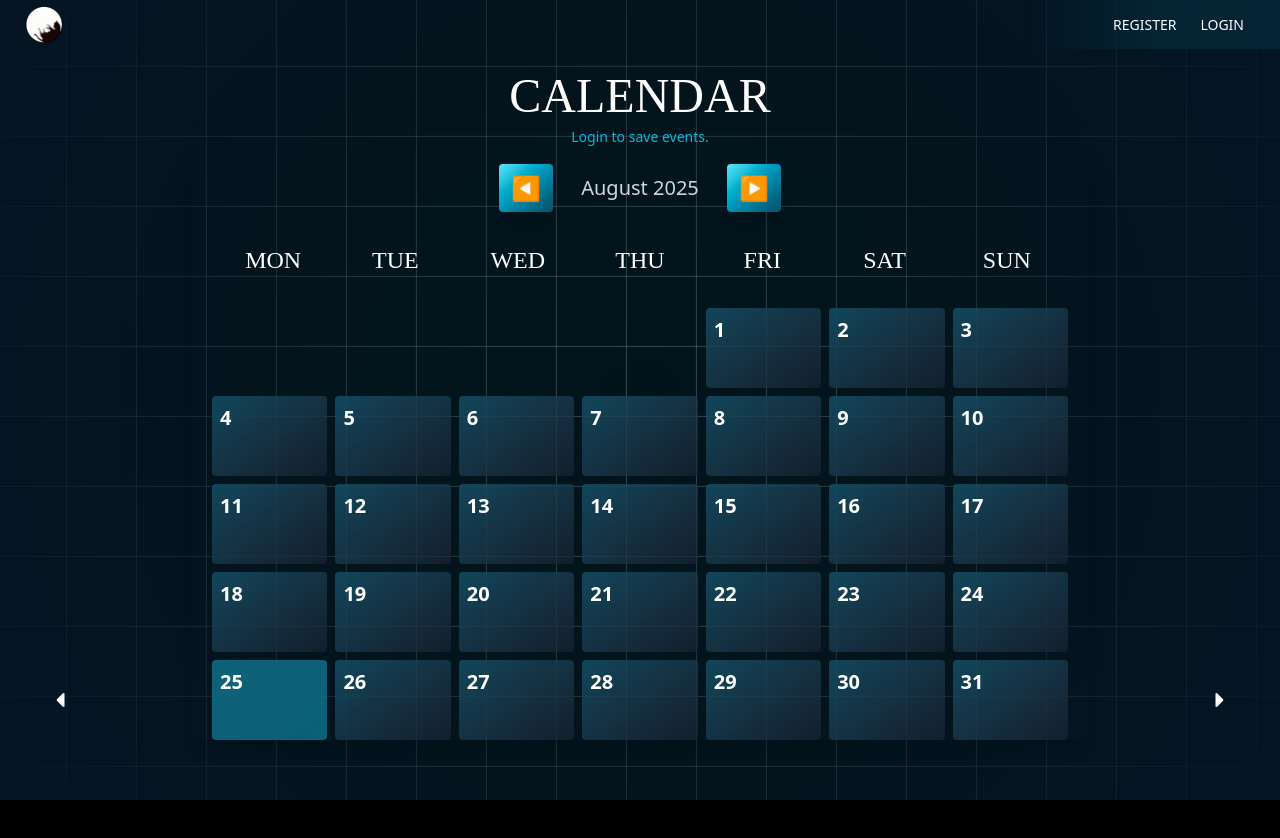
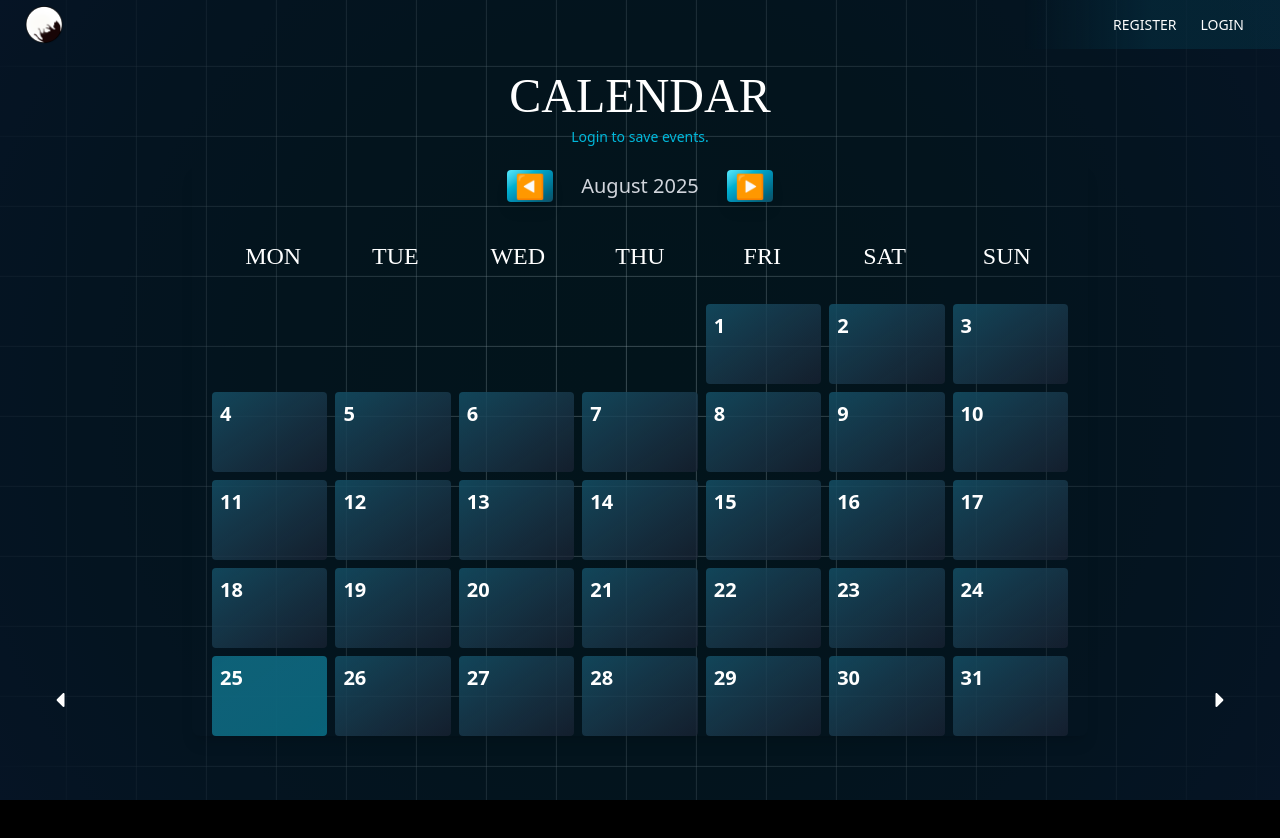
Before and after one commit to Zasmooncat/PortfolioWeb, a React (Vite) app: page /calendar in a window 1280 px wide. Shown: the top 838 px of the page. Built offline with nearby package versions, Linux system fonts and the light colour scheme; a web font is replaced by a local one.

Commit message:
final13 calendar fix

```diff
--- a/src/js/components/Calendar.jsx
+++ b/src/js/components/Calendar.jsx
@@ -342,7 +342,7 @@ const Calendar = () => {
             <div className="flex justify-center items-center mb-4">
               <button
                 onClick={handlePrevMonth}
-                className="bg-gradient-to-br from-cyan-300 via-cyan-600 to-cyan-900 hover:from-cyan-400 hover:via-cyan-700 hover:to-cyan-900 text-cyan-900 font-bold hover:text-cyan-100 transition duration-300 shadow-lg hover:shadow-xl text-2xl py-2 px-3 rounded cursor-pointer"
+                className="bg-gradient-to-br from-cyan-300 via-cyan-600 to-cyan-900 hover:from-cyan-400 hover:via-cyan-700 hover:to-cyan-900 text-cyan-900 font-bold hover:text-cyan-100 transition duration-300 shadow-lg hover:shadow-xl text-2xl  px-2 rounded cursor-pointer"
               >
                 ◀
               </button>
@@ -351,7 +351,7 @@ const Calendar = () => {
               </h2>
               <button
                 onClick={handleNextMonth}
-                className="bg-gradient-to-br from-cyan-300 via-cyan-600 to-cyan-900 hover:from-cyan-400 hover:via-cyan-700 hover:to-cyan-900 text-cyan-900 font-bold hover:text-cyan-100 transition duration-300 shadow-lg hover:shadow-xl text-2xl py-2 px-3 rounded cursor-pointer"
+                className="bg-gradient-to-br from-cyan-300 via-cyan-600 to-cyan-900 hover:from-cyan-400 hover:via-cyan-700 hover:to-cyan-900 text-cyan-900 font-bold hover:text-cyan-100 transition duration-300 shadow-lg hover:shadow-xl text-2xl px-2 rounded cursor-pointer"
               >
                 ▶
               </button>
```
